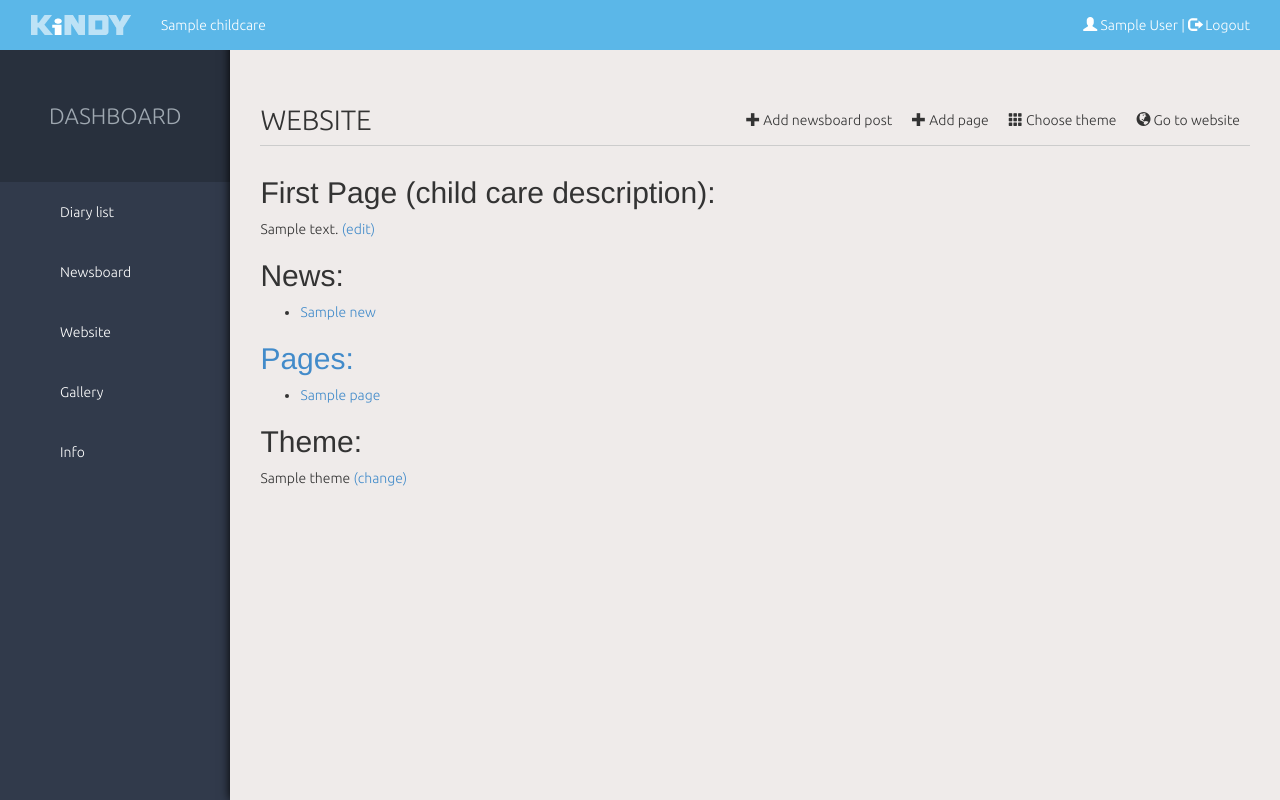
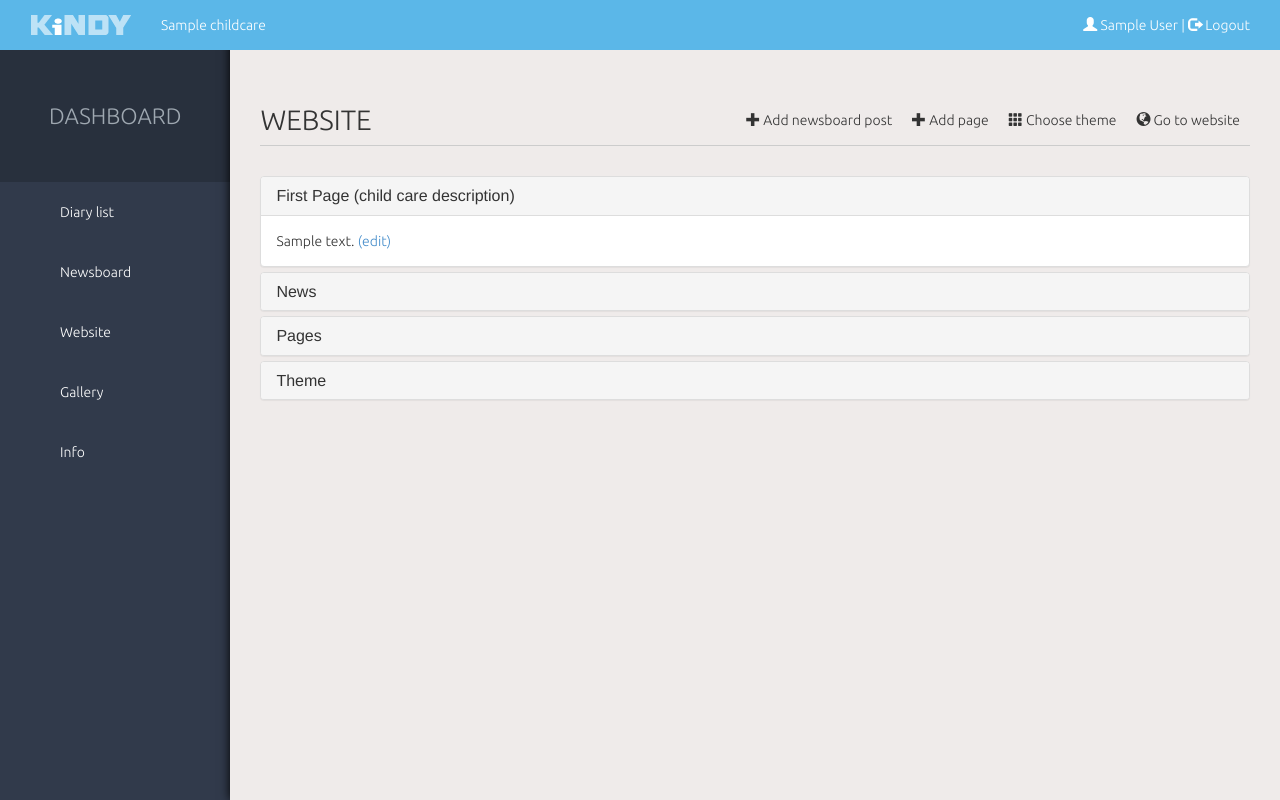
Before and after one commit to ramuta/kindy-old, a Django app: a page that uses templates/childcare/website_section.html in a window 1280 px wide. Run offline with Django 3.2, Linux system fonts and the light colour scheme; a user stored in the database is signed in; tables that the repository leaves empty hold one stand-in row (values such as "Sample post"); parts of the project's set-up code (start-up, migrations or seed data) failed here and were passed over; some libraries are stand-ins or nearby versions.

Commit message:
Website section style update.

```diff
--- a/templates/childcare/website_section.html
+++ b/templates/childcare/website_section.html
@@ -18,48 +18,108 @@
 {% block content-title %}Website{% endblock %}
 
 {% block content %}
+    <div class="panel-group" id="accordion">
     {% if user in childcare.employees.all or user in childcare.managers.all %}
-        <h2>First Page (child care description):</h2>
+        <div class="panel panel-default">
+            <div class="panel-heading">
+                <h4 class="panel-title"><a data-toggle="collapse" data-parent="#accordion" href="#first-page">First Page (child care description)</a></h4>
+            </div>
+            <div id="first-page" class="panel-collapse collapse in">
+                <div class="panel-body">
                 {% if childcare.description == '' %}
-            <p><a href="/{{ childcare.slug }}/dashboard/first-page/edit">Add your childcare description.</a></p>
+                    <a href="/{{ childcare.slug }}/dashboard/first-page/edit">Add your childcare description.</a>
                 {% else %}
-            <p>{{ childcare.description }} <a href="/{{ childcare.slug }}/dashboard/first-page/edit">(edit)</a></p>
+                    {{ childcare.description }} <a href="/{{ childcare.slug }}/dashboard/first-page/edit">(edit)</a>
                 {% endif %}
+                </div>
+            </div>
+        </div>
     {% endif %}
 
-
-    <h2>News:</h2>
+        <div class="panel panel-default">
+            <div class="panel-heading">
+                <h4 class="panel-title"><a data-toggle="collapse" data-parent="#accordion" href="#news">News</a></h4>
+            </div>
+            <div id="news" class="panel-collapse collapse">
                 {% if website_news_list %}
-        <ul>
+                    <table class="table">
+                        <thead>
+                        <tr>
+                            <th>News title</th>
+                            <th>Tools</th>
+                        </tr>
+                        </thead>
+                        <tbody>
                     {% for news in website_news_list %}
-            <li><a href="/{{ childcare.slug }}/news/{{ news.slug }}">{{ news }}</a></li>
+                        <tr>
+                            <td>
+                                <a href="/{{ childcare.slug }}/news/{{ news.slug }}">{{ news }}</a>
+                            </td>
+                            <td>
+                            </td>
+                        </tr>
                     {% endfor %}
-        </ul>
+                        </tbody>
+                    </table>
                 {% else %}
-        <p>No public news yet.
+                <div class="panel-body">
+                    No public news yet.
                     {% if user in childcare.employees.all or user in childcare.managers.all %}
                         <a href="/{{ childcare.slug }}/dashboard/newsboard/create/">Write your first website news.</a>
-        {% endif %}</p>
                     {% endif %}
+                </div>
+                {% endif %}
+            </div>
+        </div>
 
-    <h2><a href="/{{ childcare.slug }}/dashboard/pages/">Pages:</a></h2>
+        <div class="panel panel-default">
+            <div class="panel-heading">
+                <h4 class="panel-title"><a data-toggle="collapse" data-parent="#accordion" href="#pages">Pages</a></h4>
+            </div>
+            <div id="pages" class="panel-collapse collapse">
                 {% if pages_list %}
-        <ul>
+                    <table class="table">
+                        <thead>
+                        <tr>
+                            <th>News title</th>
+                            <th>Tools</th>
+                        </tr>
+                        </thead>
+                        <tbody>
                     {% for page in pages_list %}
-            <li><a href="/{{ childcare.slug }}/dashboard/page/{{ page.pk }}/">{{ page }}</a></li>
+                        <tr>
+                            <td>
+                                <a href="/{{ childcare.slug }}/dashboard/page/{{ page.pk }}/">{{ page }}</a>
+                            </td>
+                            <td>
+                            </td>
+                        </tr>
                     {% endfor %}
-        </ul>
+                        </tbody>
+                    </table>
                 {% else %}
-        <p>No pages yet.
+                <div class="panel-body">
+                    No pages yet.
                     {% if user in childcare.employees.all or user in childcare.managers.all %}
                         <a href="/{{ childcare.slug }}/dashboard/page/create/">Add your first website page.</a>
-        {% endif %}</p>
                     {% endif %}
+                </div>
+                {% endif %}
+            </div>
+        </div>
 
-    <h2>Theme:</h2>
-    <p>{{ childcare.theme.title }}
+        <div class="panel panel-default">
+            <div class="panel-heading">
+                <h4 class="panel-title"><a data-toggle="collapse" data-parent="#accordion" href="#theme">Theme</a></h4>
+            </div>
+            <div id="theme" class="panel-collapse collapse">
+                <div class="panel-body">
+                    {{ childcare.theme.title }}
                     {% if user in childcare.employees.all or user in childcare.managers.all %}
-            <a href="/{{ childcare.slug }}/dashboard/theme">(change)</a></p>
+                        <a href="/{{ childcare.slug }}/dashboard/theme">(change)</a>
                     {% endif %}
-
+                </div>
+            </div>
+        </div>
+    </div>
 {% endblock content %}
```
Lines whose indentation alone changed are shown as unchanged.
